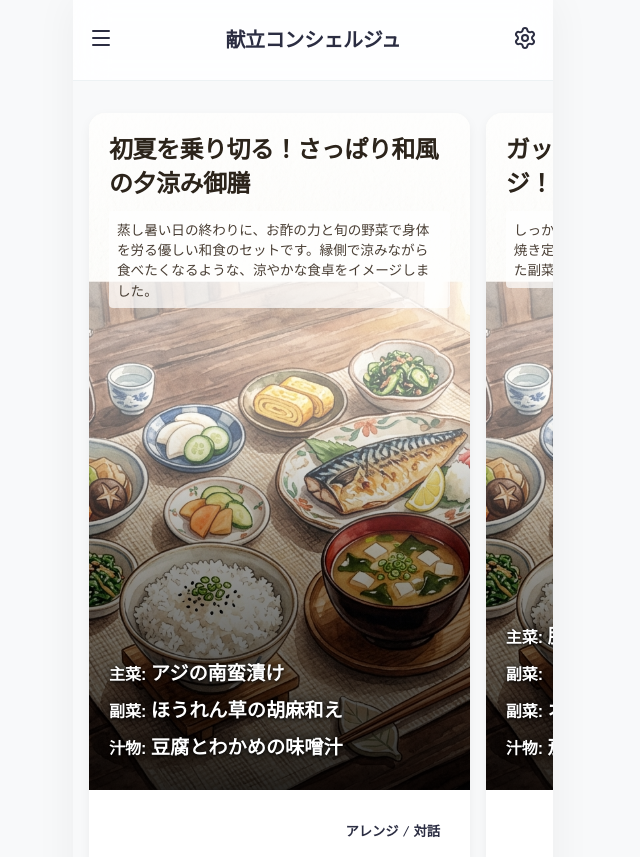
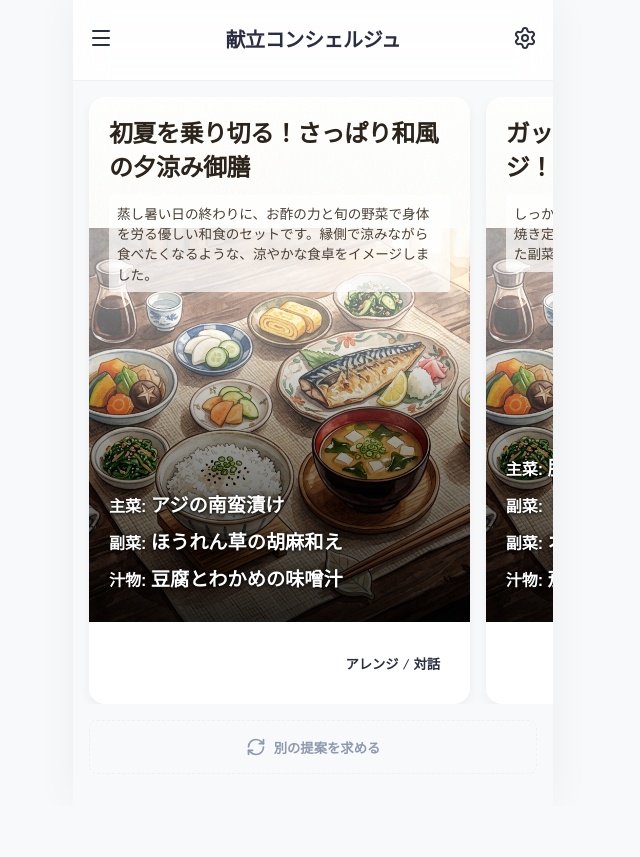
Before and after one commit to papakakky/menu-app-proto2, a Next.js app: page / in a window 1280 px wide. Shown: the top 857 px of the page, without its empty margins (327-967 px from the left). After the commit the page ends 806 px from the top, so only its background shows below. Built offline with nearby package versions, Linux system fonts and the light colour scheme; no server answers; a web font is replaced by a local one.

Commit message:
fix: Safariでの高さいっぱい表示バグを修正

```diff
--- a/src/app/page.module.css
+++ b/src/app/page.module.css
@@ -30,6 +30,7 @@
   display: flex;
   flex-direction: column;
   align-items: center;
+  height: calc(100dvh - 75px);
 }
 
 .carousel {
@@ -37,8 +38,11 @@
   overflow-x: auto;
   scroll-snap-type: x mandatory;
   gap: 1rem;
-  padding: 1rem;
+  padding: 0 1rem;
   width: 100%;
+  flex: 1;
+  min-height: 0;
+  align-items: stretch;
   scrollbar-width: none;
   -ms-overflow-style: none;
 }
@@ -50,12 +54,15 @@
 .carouselItem {
   flex: 0 0 85%;
   scroll-snap-align: center;
+  display: flex;
+  align-items: stretch;
 }
 
 .refreshBtnContainer {
   margin-top: 1rem;
   width: 100%;
   padding: 0 1rem;
+  padding-bottom: 1rem;
 }
 
 .refreshBtn {
--- a/src/components/ThemeCard.module.css
+++ b/src/components/ThemeCard.module.css
@@ -6,12 +6,14 @@
   box-shadow: 0 4px 12px rgba(0,0,0,0.05);
   display: flex;
   flex-direction: column;
+  width: 100%;
 }
 
 .imageContainer {
   position: relative;
   width: 100%;
-  aspect-ratio: 9 / 16;
+  flex: 1;
+  min-height: 0;
   background: #f4f0ec; /* 紙のような少し暖かい色 */
 }
 
```
